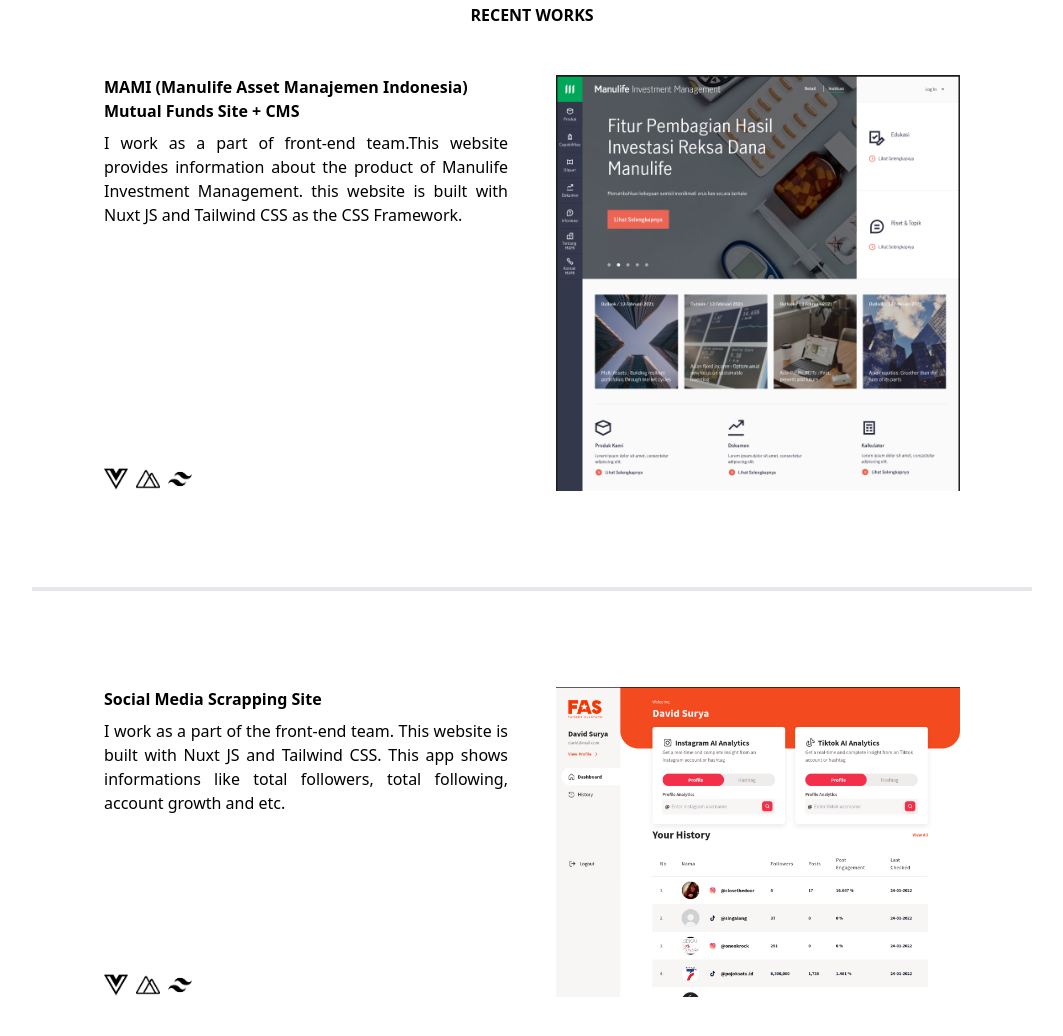
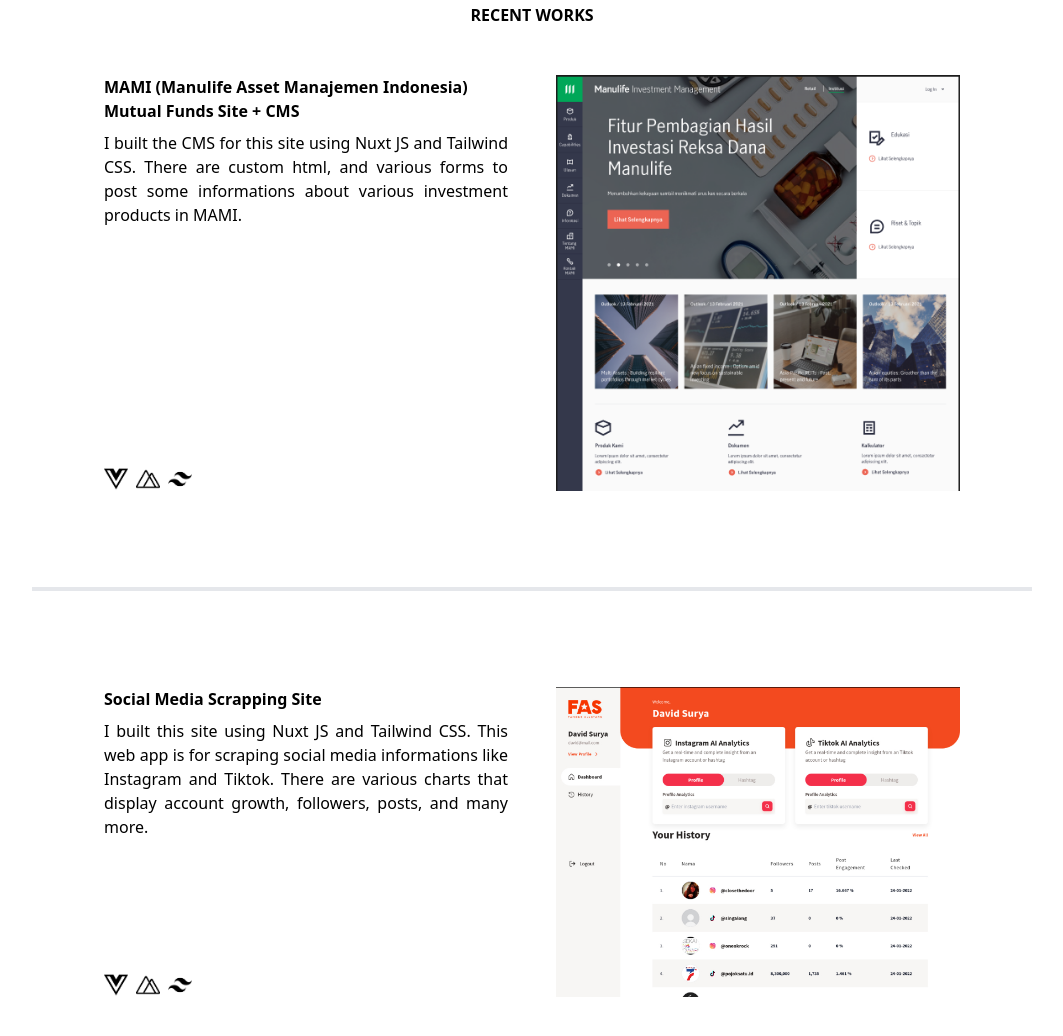
Before and after one commit to yeremiaChris/yeremiaChris.github.io, a website: page index.html in a window 1280 px wide. Shown: the part 572-1608 px from the top of the page, without its empty margins (108-1171 px from the left). Drawn offline with Linux system fonts and the light colour scheme.

Commit message:
update desc of recent works

```diff
--- a/index.html
+++ b/index.html
@@ -40,7 +40,7 @@
             <div>
               <!-- <p class="font-semibold mb-2">2021</p> -->
               <h1 class="font-semibold mb-2">MAMI (Manulife Asset Manajemen Indonesia) Mutual Funds Site + CMS</h1>
-              <p class="text-justify">I work as a part of front-end team.This website provides information about the product of Manulife Investment Management. this website is built with Nuxt JS and Tailwind CSS as the CSS Framework.</p>
+              <p class="text-justify">I built the CMS for this site using Nuxt JS and Tailwind CSS. There are custom html, and various forms to post some informations about various investment products in MAMI.</p>
             </div>
             <div class="flex items-end gap-2">
               <img class="w-6 h-6" src="/assets/img/vue.png" alt="vue" />
@@ -61,7 +61,7 @@
             <div>
               <!-- <p class="font-semibold mb-2">2021</p> -->
               <h1 class="font-semibold mb-2">Social Media Scrapping Site</h1>
-              <p class="text-justify">I work as a part of the front-end team. This website is built with Nuxt JS and Tailwind CSS. This app shows informations like total followers, total following, account growth and etc.</p>
+              <p class="text-justify">I built this site using Nuxt JS and Tailwind CSS. This web app is for scraping social media informations like Instagram and Tiktok. There are various charts that display account growth, followers, posts, and many more.</p>
             </div>
             <div class="flex items-end gap-2">
               <img class="w-6 h-6" src="/assets/img/vue.png" alt="vue" />
```
